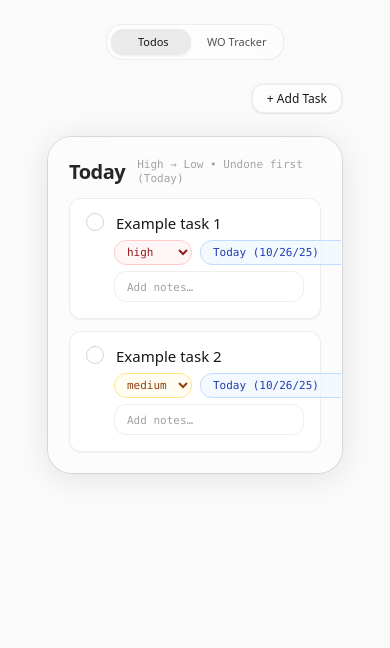
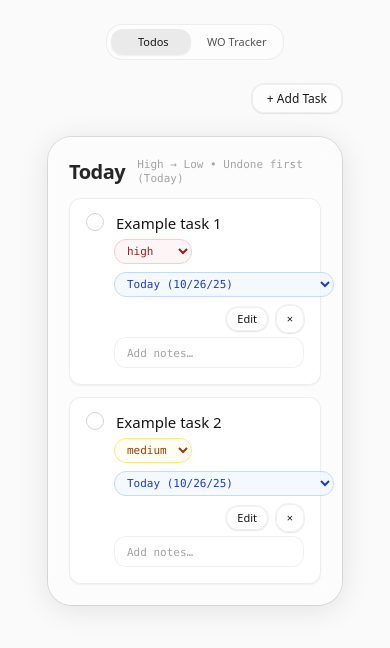
Before and after one commit to shearluck21/todo-wo-tracker, a React (Vite) app: page / in a window 390 px wide. Shown: the top 648 px of the page. Built offline with nearby package versions, Linux system fonts and the light colour scheme; the HTML template or start-up script is replaced by a standard one.

Commit message:
Improve TodoRow layout and due dropdown UX
Added flex-wrap to the action row for better responsiveness. Set a default value for the due dropdown, added min/max width, and a title for improved accessibility and usability.

```diff
--- a/src/components/TodoList.tsx
+++ b/src/components/TodoList.tsx
@@ -465,7 +465,7 @@ function TodoRow({
         </div>
 
         {/* Row 2: Priority dropdown + Due dropdown + actions */}
-        <div className="pl-7 flex items-center gap-2 text-[11px]">
+        <div className="pl-7 flex flex-wrap items-center gap-2 text-[11px]">
           {/* Priority dropdown */}
           <select
             value={t.priority}
@@ -486,10 +486,11 @@ function TodoRow({
 
           {/* Due dropdown (compact, always visible) */}
           <select
-            value={currentDueKey}
+            value={currentDueKey ?? "today"}
             onChange={(e) => onChangeDue(e.target.value)}
-            className="rounded-md border px-2 py-1 font-mono border-blue-200 bg-blue-50/70 text-blue-800"
+            className="rounded-md border px-2 py-1 font-mono border-blue-200 bg-blue-50/70 text-blue-800 min-w-[220px] max-w-full"
             aria-label="Due date"
+            title="Set due date"
           >
             {dueOpts.map((o) => (
               <option key={o.key} value={o.key}>
```
